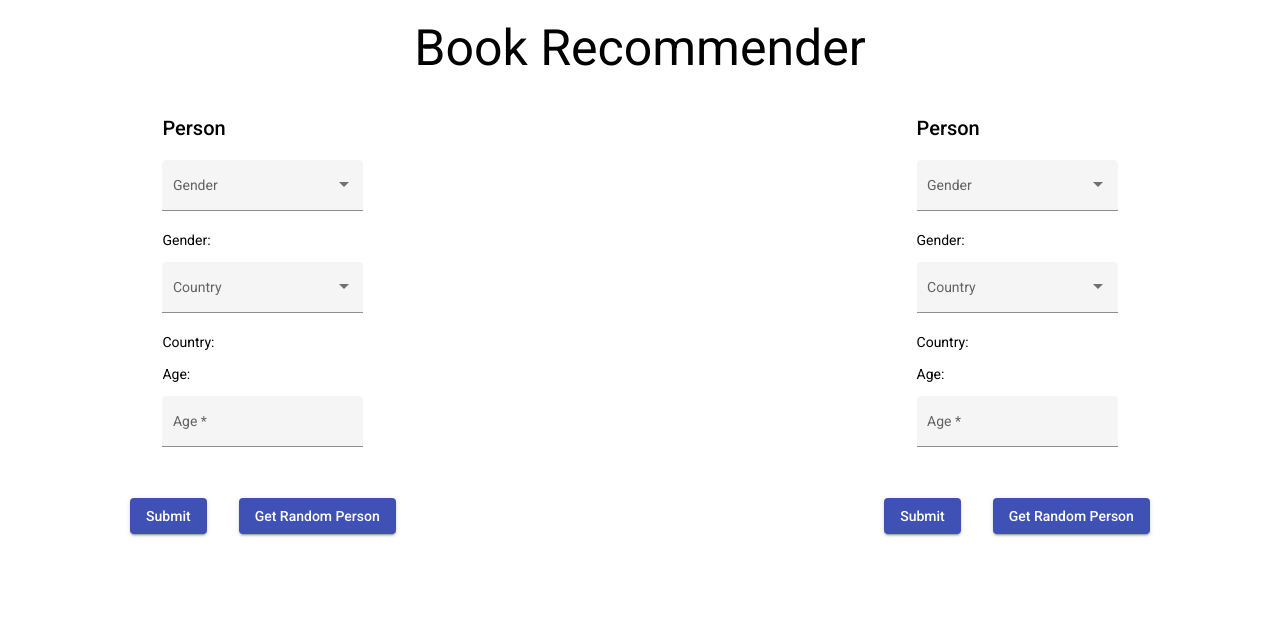
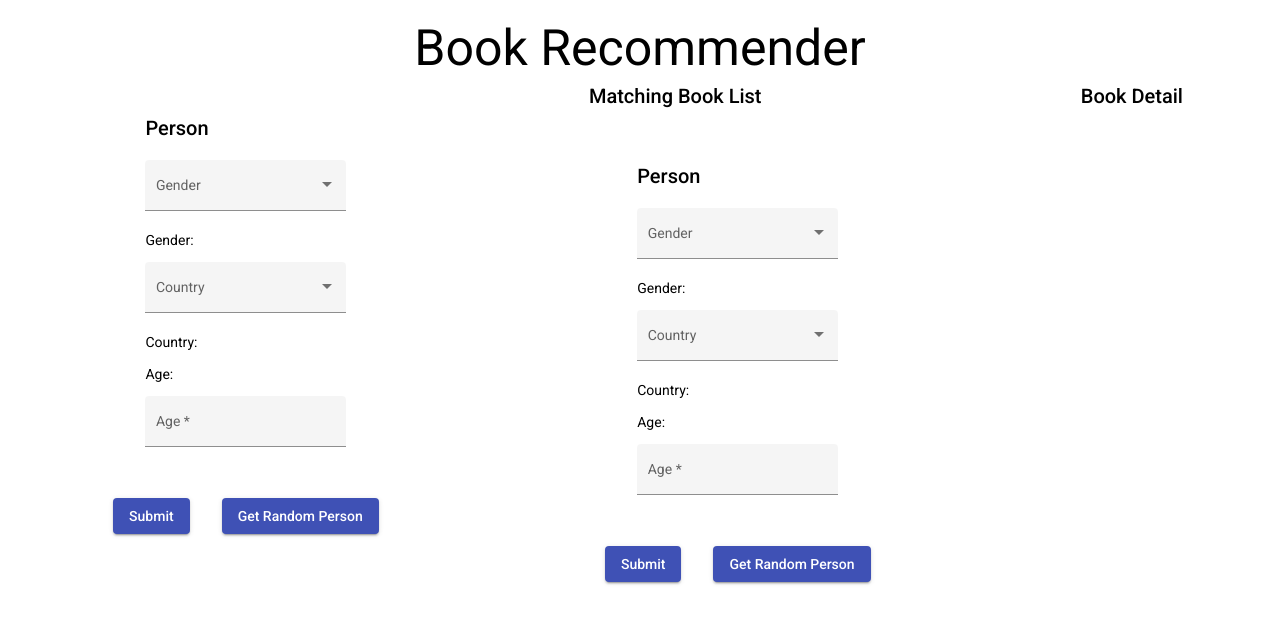
Before and after one commit to m2mt-l/book_recommender, an Angular app: page /person-input in a window 1280 px wide. Shown: the top 624 px of the page. Built offline with nearby package versions, Linux system fonts and the light colour scheme.

Commit message:
feat: add BookList

```diff
--- a/src/app/app.component.css
+++ b/src/app/app.component.css
@@ -10,3 +10,13 @@
     display: flex;
     justify-content: space-around;
 }
+
+.bookList {
+    display: flex;
+    flex-direction: column;
+}
+
+.bookDetail {
+    display: flex;
+    flex-direction: column;
+}
--- a/src/app/app.component.html
+++ b/src/app/app.component.html
@@ -1,5 +1,11 @@
 <h1 routerLink="/" routerLinkActive="active-link" class="title">{{ title }}</h1>
 <div class="dashboard">
     <app-person-input></app-person-input>
-    <router-outlet></router-outlet>
+    <div class="bookList">
+        <h2>Matching Book List</h2>
+        <router-outlet></router-outlet>
+    </div>
+    <div class="bookDetail">
+        <h2>Book Detail</h2>
+    </div>
 </div>
--- a/src/app/book-list/book-list.component.html
+++ b/src/app/book-list/book-list.component.html
@@ -1 +1,3 @@
-<h2>Matching Book List</h2>
+<div *ngFor="let book of getAllBookList()">
+    <h4>{{ book.title }}, {{ book.author }}, {{ book.pubDate }}</h4>
+</div>
--- a/src/app/book-list/book-list.component.ts
+++ b/src/app/book-list/book-list.component.ts
@@ -1,12 +1,17 @@
 import { Component, OnInit } from '@angular/core';
-
+import { BookService } from '../book.service';
+import { Book } from '../model/book';
 @Component({
     selector: 'app-book-list',
     templateUrl: './book-list.component.html',
     styleUrls: ['./book-list.component.css'],
 })
 export class BookListComponent implements OnInit {
-    constructor() {}
+    constructor(private bookService: BookService) {}
 
     ngOnInit(): void {}
+
+    getAllBookList(): Book[] {
+        return this.bookService.getAllLocal();
+    }
 }
--- a/src/app/book.service.ts
+++ b/src/app/book.service.ts
@@ -8,7 +8,15 @@ import { Book } from './model/book';
 })
 export class BookService {
     bookList: Book[] = [];
-    url: string = 'http://openlibrary.org/search.json?q=';
+    url: string = 'http://openlibrary.org/search.json?title=';
+
+    book: Book = {
+        title: '',
+        author: '',
+        publisher: '',
+        pubDate: '',
+        isbn: 0,
+    };
 
     constructor(private http: HttpClient) {}
 
@@ -25,10 +33,25 @@ export class BookService {
     }
 
     getBookList(topic: string): void {
-        const url = this.url + topic;
+        const url = this.url + topic + '&limit=5';
         this.http
             .get<Book>(url, { observe: 'body', responseType: 'json' })
             .pipe(map((data: any) => data.docs))
-            .subscribe((data: any) => console.log(data));
+            .subscribe((data: any) => this.setBookInfo(data));
+    }
+
+    setBookInfo(data: any): void {
+        console.log(data);
+        for (let i of data) {
+            this.book = {
+                title: i.title,
+                author: i.author_name[0],
+                publisher: i.publisher[0],
+                pubDate: i.publish_date[0],
+                isbn: i.isbn,
+            };
+            this.bookList.push(this.book);
+        }
+        console.log(this.bookList);
     }
 }
--- a/src/app/person-input/person-input.component.ts
+++ b/src/app/person-input/person-input.component.ts
@@ -20,7 +20,7 @@ export class PersonInputComponent implements OnInit {
 
     getStaticPerson(): void {
         this.personService.setStaticPerson1();
-        this.bookService.getBookList('Dinosaurs');
+        this.bookService.getBookList('Law');
     }
 
     getRandomPerson(): void {
```
